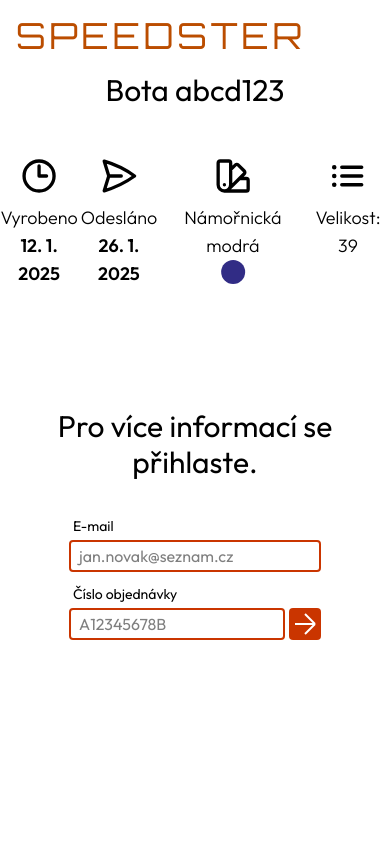
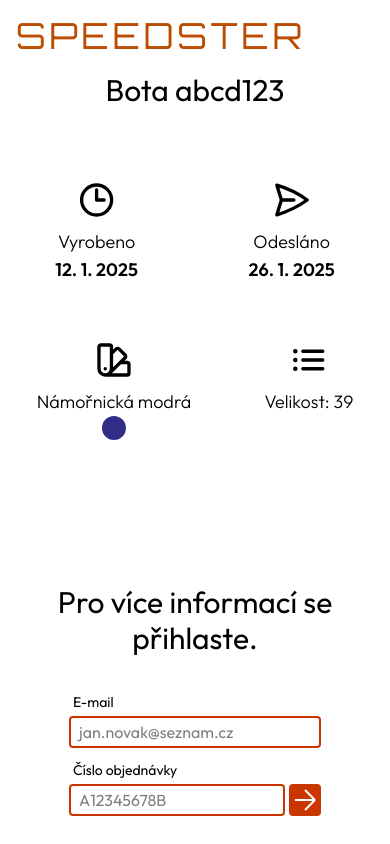
Before and after one commit to vinhor/speedster, an Angular app: page /shoe-code-example in a window 390 px wide. Built offline with nearby package versions, Linux system fonts and the light colour scheme.

Commit message:
added responsivity to shoe code page

```diff
--- a/src/app/shoe-code/shoe-code.component.html
+++ b/src/app/shoe-code/shoe-code.component.html
@@ -1,9 +1,9 @@
 <h2 class="text-center text-3xl mb-10 font-outfit">Bota abcd123</h2>
-<main class="grid grid-auto-rows-2">
+<main class="grid grid-auto-rows-2 justify-center">
   <div
-    class="flex flex-row justify-stretch *:flex *:flex-col *:grow *:justify-center *:justify-start"
+    class="flex flex-row justify-stretch *:flex *:flex-col *:grow *:justify-center *:justify-start flex-wrap max-w-screen md:max-w-[70lvw] lg:max-w-2xl"
   >
-    <div>
+    <div class="m-6">
       <svg viewBox="0 0 24 24" class="stroke-2 fill-none h-10 stroke-black m-2">
         <path
           stroke-linecap="round"
@@ -15,7 +15,7 @@
         Vyrobeno<br /><strong class="font-semibold">12. 1. 2025</strong>
       </p>
     </div>
-    <div>
+    <div class="m-6">
       <svg viewBox="0 0 24 24" class="stroke-2 fill-none h-10 stroke-black m-2">
         <path
           stroke-linecap="round"
@@ -27,7 +27,7 @@
         Odesláno<br /><strong class="font-semibold">26. 1. 2025</strong>
       </p>
     </div>
-    <div>
+    <div class="m-6">
       <svg viewBox="0 0 24 24" class="stroke-2 fill-none h-10 stroke-black m-2">
         <path
           stroke-linecap="round"
@@ -40,7 +40,7 @@
         <circle cx="12" cy="12" r="12" />
       </svg>
     </div>
-    <div>
+    <div class="m-6">
       <svg viewBox="0 0 24 24" class="stroke-2 fill-none h-10 stroke-black m-2">
         <path
           stroke-linecap="round"
```
